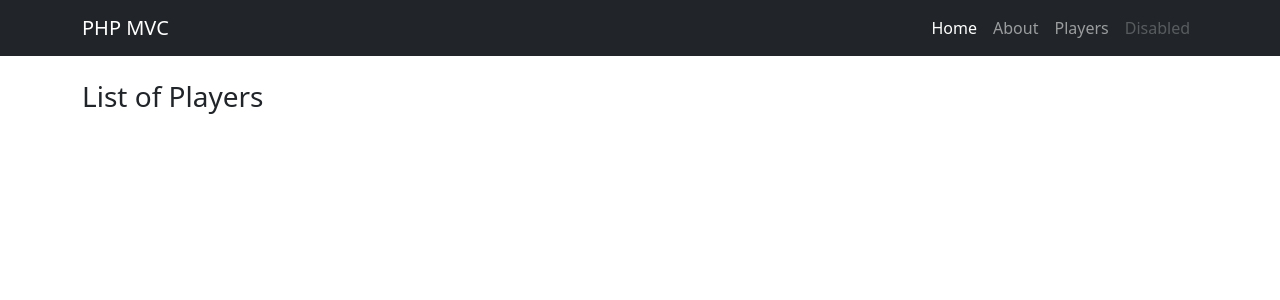
After one commit to devcopas/php-mvc, a PHP site: the page made by app/views/players/index.php in a window 1280 px wide. The commit adds this page. Shown: the top 300 px of the page. Run offline with PHP 8.4, Linux system fonts and the light colour scheme; the template is opened without the code that fills it, so the values that code supplies are empty; some libraries are stand-ins or nearby versions.

Commit message:
MODEL, create players mvc and connect to Database

```diff
--- a/app/controllers/Home.php
+++ b/app/controllers/Home.php
@@ -2,10 +2,11 @@
 
 class Home extends Controller{
 	public function index(){
-		$data['title']='Homepage';
+		$data['title'] = 'Homepage';
+		$data['name'] = $this->model('User_model')->getUser();
 
 		$this->view('templates/header', $data);
-		$this->view('home/index');
+		$this->view('home/index', $data);
 		$this->view('templates/footer');
 	}
 }
--- a/app/core/Controller.php
+++ b/app/core/Controller.php
@@ -4,4 +4,9 @@ class Controller {
 	public function view($view, $data=[]){
 		require_once '../app/views/' . $view .  '.php';
 	}
+
+	public function model($model){
+		require_once '../app/models/' . $model . '.php';
+		return new $model;
+ 	}
 }
--- a/app/views/home/index.php
+++ b/app/views/home/index.php
@@ -1,7 +1,7 @@
 <div class="container">
 	<div class="jumbotron mt-4">
 		<h1 class="display-4">Welcome to my website</h1>
-		<p class="lead">This is a simple hero unit, a simple jumbotron-style component for calling extra attention to featured content or information.</p>
+		<p class="lead">Hello, My name is <?= $data['name']; ?></p>
 		<hr class="my-4">
 		<p>It uses utility classes for typography and spacing to space content out within the larger container.</p>
 		<a class="btn btn-primary btn-lg" href="#" role="button">Learn more</a>
--- /dev/null
+++ b/app/views/players/index.php
@@ -0,0 +1,16 @@
+<div class="container mt-4">
+	<div class="row">
+		<div class="col-6">
+			<h3>List of Players</h3>
+			<?php foreach( $data['players'] as $player ) : ?>
+			<ul>
+				<li><?=$player['name'] ?></li>
+				<li><?=$player['team'] ?></li>
+				<li><?=$player['position'] ?></li>
+				<li><?=$player['height'] ?></li>
+				<li><?=$player['weight'] ?></li>
+			</ul>
+			<?php endforeach; ?>
+		</div>
+	</div>
+</div>
--- a/app/views/templates/header.php
+++ b/app/views/templates/header.php
@@ -26,13 +26,13 @@
     <div class="collapse navbar-collapse" id="navbarNav">
       <ul class="navbar-nav ms-auto">
         <li class="nav-item">
-          <a class="nav-link active" aria-current="page" href="<?= BASEURL?>">Home</a>
+          <a class="nav-link active" aria-current="page" href="<?= BASEURL; ?>">Home</a>
         </li>
         <li class="nav-item">
-          <a class="nav-link" href="<?= BASEURL?>/about">About</a>
+          <a class="nav-link" href="<?= BASEURL; ?>/about">About</a>
         </li>
         <li class="nav-item">
-          <a class="nav-link" href="#">Pricing</a>
+          <a class="nav-link" href="<?= BASEURL; ?>/players">Players</a>
         </li>
         <li class="nav-item">
           <a class="nav-link disabled" href="#" tabindex="-1" aria-disabled="true">Disabled</a>
```
Also changed, not shown: app/controllers/Players.php (added, +13 -0 lines), app/core/Constants.php (+4 -4 lines), app/models/Players_model.php (added, +27 -0 lines), app/models/User_model.php (added, +9 -0 lines).
